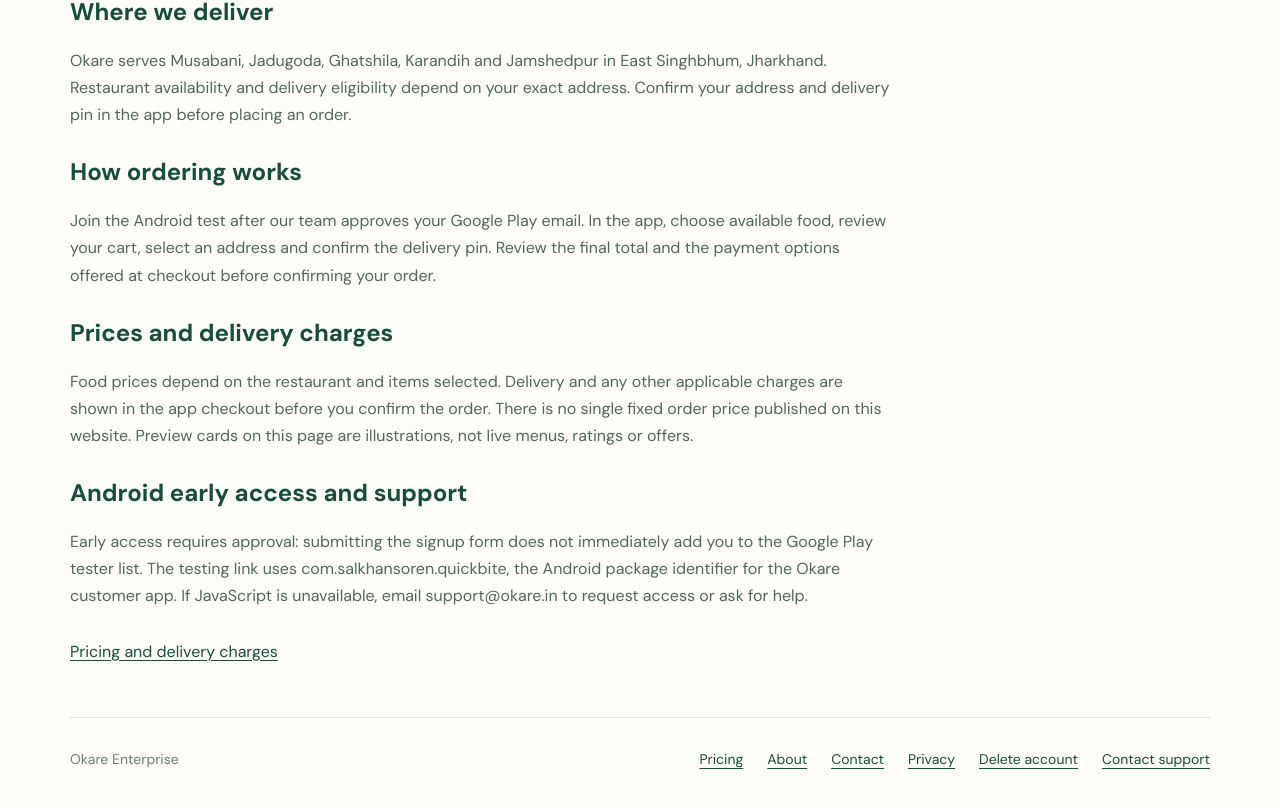
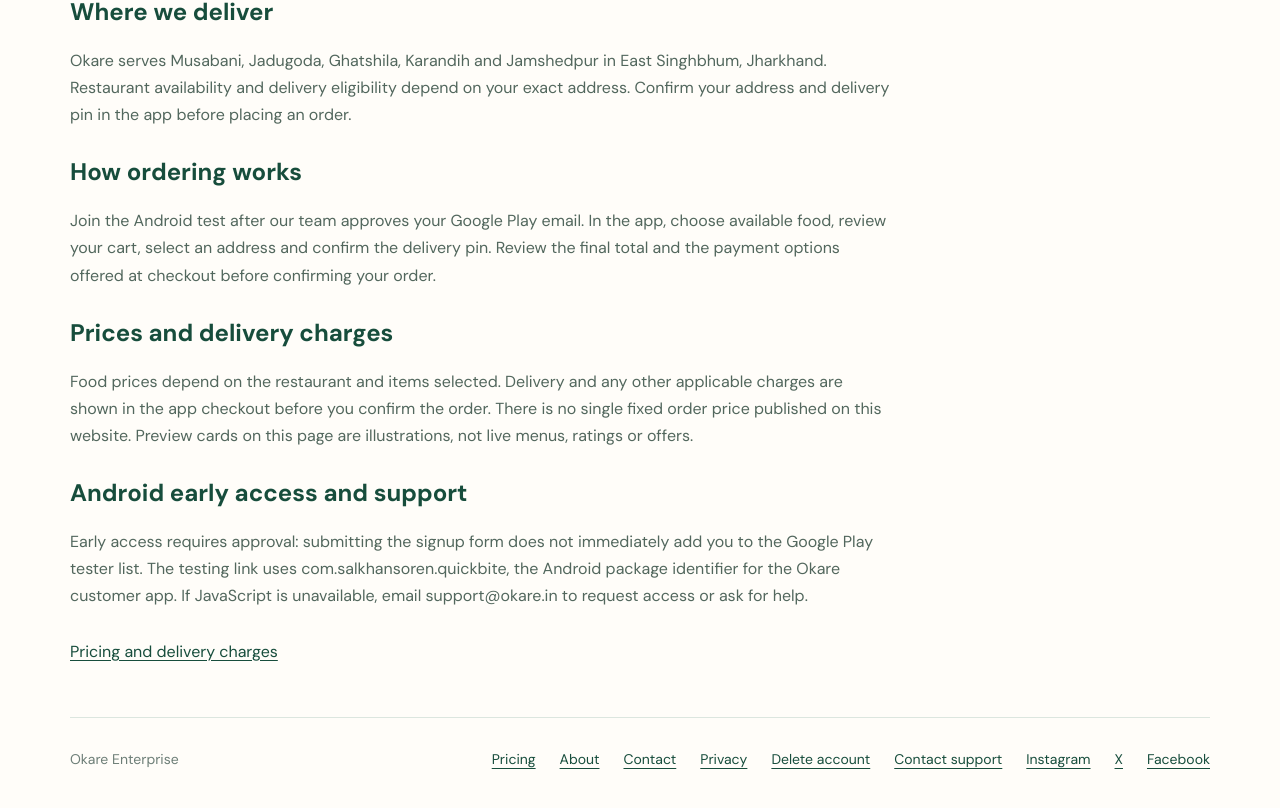
Before and after one commit to salkhansoren07/okare, a React (Vite) app: page / in a window 1280 px wide. Shown: the part 2860-3668 px from the top of the page. Built offline with nearby package versions, Linux system fonts and the light colour scheme.

Commit message:
add-social-links

```diff
--- a/index.html
+++ b/index.html
@@ -51,7 +51,7 @@
           <span>Okare Enterprise</span>
           <a href="/about/">About</a><a href="/contact/">Contact</a><a href="/privacy/">Privacy</a>
           <a href="/delete-account/">Delete account</a>
-          <a href="mailto:support@okare.in">Contact support</a>
+          <a href="mailto:support@okare.in">Contact support</a><a href="https://www.instagram.com/okare.in?xtok=cHh2cm1qbHdjNGQy" target="_blank" rel="noopener noreferrer" aria-label="Okare on Instagram (opens in a new tab)">Instagram</a><a href="https://x.com/Okare_in" target="_blank" rel="noopener noreferrer" aria-label="Okare on X (opens in a new tab)">X</a><a href="https://www.facebook.com/profile.php?id=61595729341731" target="_blank" rel="noopener noreferrer" aria-label="Okare on Facebook (opens in a new tab)">Facebook</a>
         </footer>
       </main>
     </div>
--- a/src/App.jsx
+++ b/src/App.jsx
@@ -42,7 +42,7 @@
     <section className="restaurant-section" id="restaurants"><div className="shell"><div className="section-heading"><div><p className="eyebrow">RESTAURANT PREVIEW</p><h2>Craving something delicious?</h2><p>Illustrative cards only. Check the app for actual menus, ratings, prices and delivery times.</p></div><a className="view-all" href="#restaurants">View all restaurants <span>→</span></a></div><div className="restaurant-grid">{restaurants.map((r) => <article className="restaurant-card" key={r.name}><div className={`restaurant-image ${r.art}`}><span className="deal">{r.promo}</span><span className="food-emoji">{r.emoji}</span><button className="heart" aria-label={`Save ${r.name}`}>♡</button></div><div className="restaurant-info"><div><h3>{r.name}</h3><p>{r.type}</p></div><span className="rating">★ {r.rating}</span></div><div className="restaurant-footer"><span>◷ {r.time}</span><span className="dot">•</span><span>{r.tag}</span><button onClick={() => addToCart(r)}>Add <b>+</b></button></div></article>)}</div></div></section>
     <section className="promise shell" id="how"><p className="eyebrow">THE OKARE PROMISE</p><h2>Every order, made better.</h2><div className="promise-grid"><div><span>⚡</span><h3>Lightning fast</h3><p>Hot food at your door, right when you want it.</p></div><div><span>♡</span><h3>Made with care</h3><p>We partner with the best local kitchens.</p></div><div><span>◎</span><h3>Track it live</h3><p>Follow your order from kitchen to doorstep.</p></div></div></section>
     <div className="site-info shell" id="about">{homeSections.map(section => <section key={section.title}><h2>{section.title}</h2><p>{section.text}</p></section>)}<p><a href="/pricing/">Pricing and delivery charges</a></p></div>
-    <footer className="site-footer shell"><span>Okare Enterprise</span><a href="/pricing/">Pricing</a><a href="/about/">About</a><a href="/contact/">Contact</a><a href="/privacy/">Privacy</a><a href="/delete-account/">Delete account</a><a href="mailto:support@okare.in">Contact support</a></footer>
+    <footer className="site-footer shell"><span>Okare Enterprise</span><a href="/pricing/">Pricing</a><a href="/about/">About</a><a href="/contact/">Contact</a><a href="/privacy/">Privacy</a><a href="/delete-account/">Delete account</a><a href="mailto:support@okare.in">Contact support</a><a href="https://www.instagram.com/okare.in?xtok=cHh2cm1qbHdjNGQy" target="_blank" rel="noopener noreferrer" aria-label="Okare on Instagram (opens in a new tab)">Instagram</a><a href="https://x.com/Okare_in" target="_blank" rel="noopener noreferrer" aria-label="Okare on X (opens in a new tab)">X</a><a href="https://www.facebook.com/profile.php?id=61595729341731" target="_blank" rel="noopener noreferrer" aria-label="Okare on Facebook (opens in a new tab)">Facebook</a></footer>
     {notice && <div className="toast">{notice}</div>}
   </main>
 }
```
